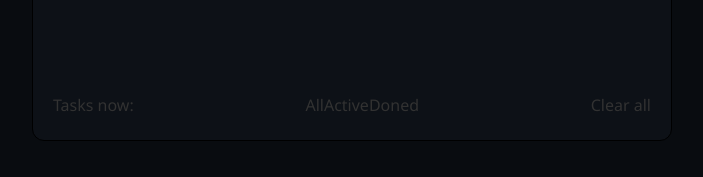
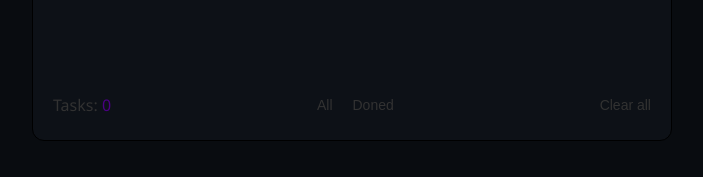
Before and after one commit to Cheapsik/todo-app, a React (Create React App) app: page / in a window 1280 px wide. Shown: the part 523-700 px from the top of the page, without its empty margins (288-991 px from the left). Built offline with nearby package versions, Linux system fonts and the light colour scheme.

Commit message:
refactor(Footer): changing tag p to button, added onClick method for them

```diff
--- a/src/Components/Footer/Footer.js
+++ b/src/Components/Footer/Footer.js
@@ -1,16 +1,15 @@
-import './Footer.scss'
+import "./Footer.scss";
 
-const Footer = () => {
+const Footer = ({showAll, showDone, clearTasks, numberOfTasks}) => {
   return (
-  <div className="footer">
-      <span>Tasks now:</span>
+    <footer className="footer">
+      <p>Tasks: <span>{numberOfTasks}</span></p>
       <div className="filter-task_wrapper">
-      <p>All</p>
-      <p>Active</p>
-      <p>Doned</p>
+        <button onClick={showAll}>All</button>
+        <button onClick={showDone}>Doned</button>
       </div>
-      <p className="clear-tasks">Clear all</p>
-      </div>
+      <button className="clear-tasks" onClick={clearTasks}>Clear all</button>
+    </footer>
   );
 };
 
```
